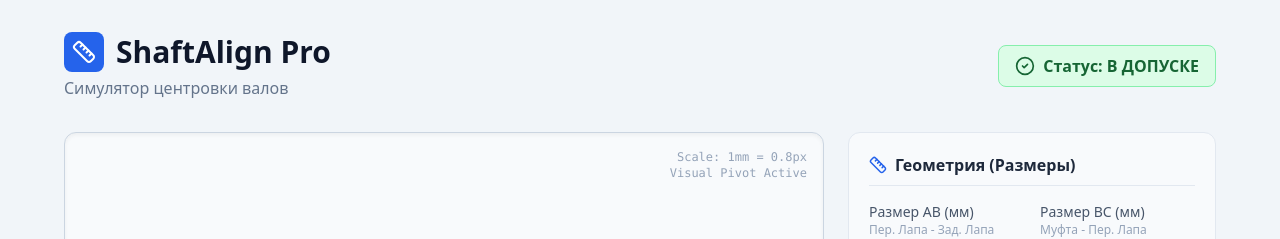
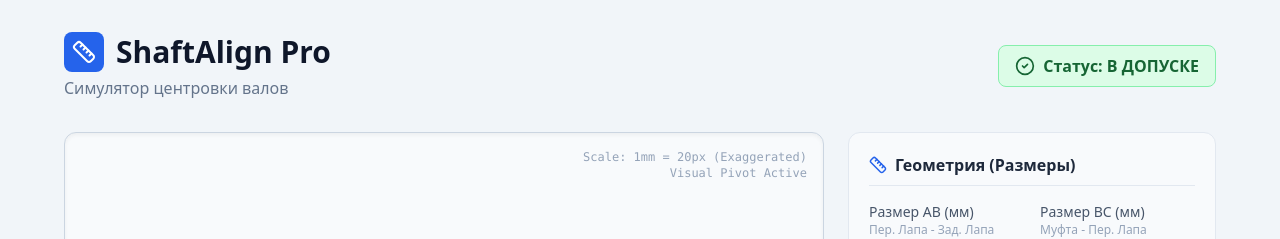
Before and after one commit to sined789gmail/ShaftAlignPro, a React (Vite) app: page / in a window 1280 px wide. Shown: the top 239 px of the page. Built offline with nearby package versions, Linux system fonts and the light colour scheme.

Commit message:
feat: add MachineCanvas component for dynamic visualization of machine alignment.

```diff
--- a/components/MachineCanvas.tsx
+++ b/components/MachineCanvas.tsx
@@ -16,8 +16,8 @@
   const COUPLING_CENTER_X = WIDTH / 2;
 
   // VISUAL SCALES
-  // 1mm of movement = 0.8 pixels on screen. (Reduced from 4 to 0.8 per user request for even lower sensitivity)
-  const VERTICAL_SCALE = 0.8;
+  // 1mm of movement = 20 pixels on screen. (Increased for better visibility)
+  const VERTICAL_SCALE = 20;
 
   // Geometry Definitions (X coordinates relative to Coupling Center)
   // These match the "Compact" visual style requested
@@ -117,7 +117,7 @@
   const MotorGraphic = () => (
     <g transform="translate(5, 0)">
       {/* Rear Fan Cowl - Extended from -85 to 85 */}
-      <path d="M-310,-85 Q-330,-85 -330,0 Q-330,85 -310,85 L-280,85 L-280,-85 Z" fill="url(#motorBodyGrad)" stroke="#172554" strokeWidth="2"/>
+      <path d="M-310,-85 Q-330,-85 -330,0 Q-330,85 -310,85 L-280,85 L-280,-85 Z" fill="url(#motorBodyGrad)" stroke="#172554" strokeWidth="2" />
 
       {/* Main Stator Body - from -85 to 85 (Height 170) */}
       <rect x="-280" y="-85" width="190" height="170" rx="5" fill="url(#motorBodyGrad)" stroke="#172554" strokeWidth="2" />
@@ -163,7 +163,7 @@
       <line x1={x1} y1={y - 5} x2={x1} y2={y + 5} stroke={color} strokeWidth="1" />
       <line x1={x2} y1={y - 5} x2={x2} y2={y + 5} stroke={color} strokeWidth="1" />
       {/* Label Background - Scaled up */}
-        <rect x={(x1 + x2)/2 - 45} y={y - 12} width="90" height="24" fill="rgba(255,255,255,0.8)" rx="3" />
+      <rect x={(x1 + x2) / 2 - 45} y={y - 12} width="90" height="24" fill="rgba(255,255,255,0.8)" rx="3" />
       {/* Label Text - Increased font size to 16. REMOVED LABEL PREFIX (AB/BC) */}
       <text x={(x1 + x2) / 2} y={y + 6} textAnchor="middle" fontSize="16" fill={color} fontFamily="monospace" fontWeight="bold">
         {value}
@@ -179,7 +179,7 @@
   return (
     <div className="w-full h-[450px] bg-slate-50 border border-slate-300 rounded-xl overflow-hidden relative shadow-inner group">
       <div className="absolute top-4 right-4 text-xs text-slate-400 font-mono text-right pointer-events-none select-none z-10">
-        Scale: 1mm = {VERTICAL_SCALE}px<br/>
+        Scale: 1mm = {VERTICAL_SCALE}px (Exaggerated)<br />
         Visual Pivot Active
       </div>
 
@@ -241,11 +241,11 @@
             <path d={`M0,0 L40,0 L50,15 L-10,15 Z`} fill="#1e3a8a" />
             {/* Shims (Positive) */}
             {alignment.frontShim > 0 && (
-                    <rect x="-5" y="15" width="50" height={alignment.frontShim * VERTICAL_SCALE} fill="#fbbf24" stroke="#d97706" rx="1"/>
+              <rect x="-5" y="15" width="50" height={alignment.frontShim * VERTICAL_SCALE} fill="#fbbf24" stroke="#d97706" rx="1" />
             )}
             {/* Shims (Negative/Cut) */}
             {alignment.frontShim < 0 && (
-                    <rect x="-5" y={15 + (alignment.frontShim * VERTICAL_SCALE)} width="50" height={Math.abs(alignment.frontShim * VERTICAL_SCALE)} fill="url(#hatch)" stroke="#ef4444" strokeDasharray="2,2" rx="1"/>
+              <rect x="-5" y={15 + (alignment.frontShim * VERTICAL_SCALE)} width="50" height={Math.abs(alignment.frontShim * VERTICAL_SCALE)} fill="url(#hatch)" stroke="#ef4444" strokeDasharray="2,2" rx="1" />
             )}
           </g>
         </g>
```
Lines whose indentation alone changed are shown as unchanged.
